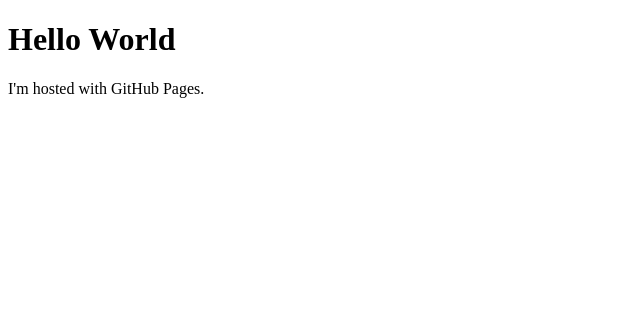
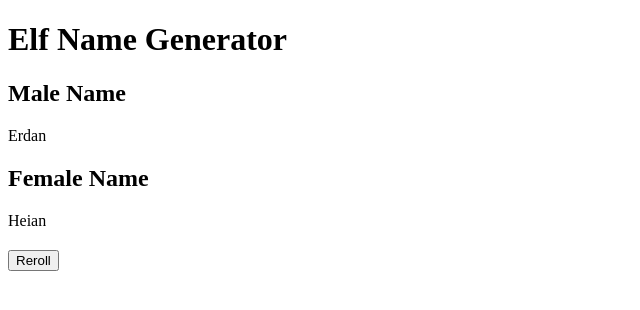
Before and after one commit to Mad1Cow/Mad1Cow.github.io, a plain HTML site: page index.html in a window 1280 px wide. Shown: the whole page, without its empty margins (0-640 px from the left). Drawn offline with Linux system fonts and the light colour scheme.

Commit message:
Update index.html

```diff
--- a/index.html
+++ b/index.html
@@ -4,7 +4,39 @@
         <title>Mad1Cow.github.io</title>
     </head>
     <body>
-        <h1>Hello World</h1>
-        <p>I'm hosted with GitHub Pages.</p>
+        <h1>Elf Name Generator</h1>
+
+        <h2>Male Name</h2>
+        <div id="result-m">Loading...</div>
+
+        <h2>Female Name</h2>
+        <div id="result-f">Loading...</div>
+
+        <button style="margin-top: 20px;" type="button" onclick="Reroll()">Reroll</button>
+
+        <script>
+            let elfMNameArray = [
+                'Adran', 'Aelar', 'Aramil', 'Arannis', 'Aust', 'Beiro', 'Berrian', 'Carric', 'Enialis',
+                'Erdan', 'Erevan', 'Galinndan', 'Hadarai', 'Heian', 'Himo', 'Immeral', 'Ivellios', 'Laucian',
+                'Mindartis', 'Paelias', 'Peren', 'Quarion', 'Riardon', 'Rolen', 'Soveliss', 'Thamior',
+                'Tharivol', 'Theren', 'Varis'
+            ];
+            let elfFNameArray = [
+                'Adrie', 'Althaea', 'Anastrianna', 'Andraste', 'Antinua', 'Bethrynna', 'Birel', 'Caelynn',
+                'Drusilia', 'Enna', 'Felosial', 'Ielenia', 'Jelenneth', 'Keyleth', 'Leshanna', 'Lia',
+                'Meriele', 'Mialee', 'Naivara', 'Quelenna', 'Quillathe', 'Sariel', 'Shanairra', 'Shava', 'Silaqui',
+                'Theirastra', 'Thia', 'Vadania', 'Valanthe', 'Xanaphia'
+            ]
+
+            function Reroll() {
+                let randomNameM = parseInt(Math.random() * elfMNameArray.length);
+                let randomNameF = parseInt(Math.random() * elfFNameArray.length);
+
+                document.getElementById('result-m').textContent = elfMNameArray[randomNameM];
+                document.getElementById('result-f').textContent = elfMNameArray[randomNameF];
+            }
+
+            window.addEventListener('load', Reroll);
+        </script>
     </body>
 </html>
```
